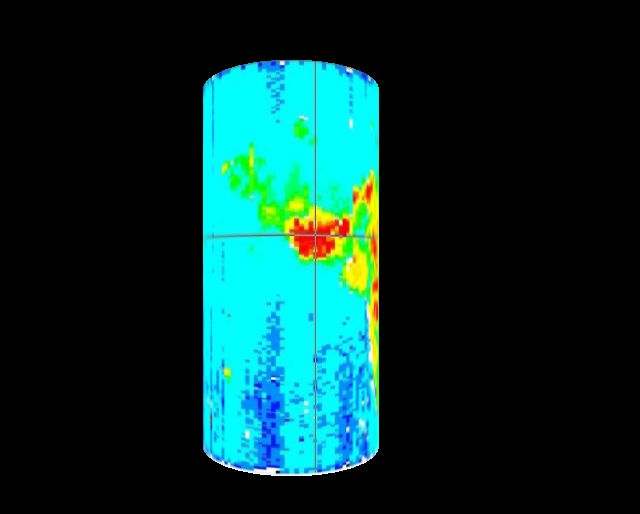
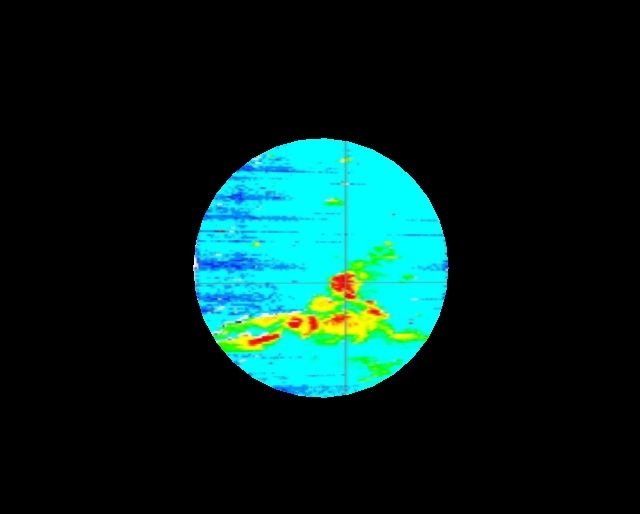
Before and after one commit to ybetti/3d, a plain HTML site: page index.html in a window 1280 px wide. Shown: the part 132-646 px from the top of the page, without its empty margins (349-989 px from the left). Drawn offline with nearby package versions, Linux system fonts and the light colour scheme.

Commit message:
Update index.html

```diff
--- a/index.html
+++ b/index.html
@@ -34,12 +34,17 @@
 
             // 円柱メッシュの作成
             const cylinder = new THREE.Mesh(geometry, material);
+
+            // 円柱を横向きに回転
+            cylinder.rotation.x = Math.PI / 2;
+
+            // 円柱をシーンに追加
             scene.add(cylinder);
 
             // アニメーションループの開始
             function animate() {
                 requestAnimationFrame(animate);
-                cylinder.rotation.y += 0.01; // 円柱の回転
+                cylinder.rotation.z += 0.01; // 円柱の回転
                 renderer.render(scene, camera);
             }
             animate();
```
